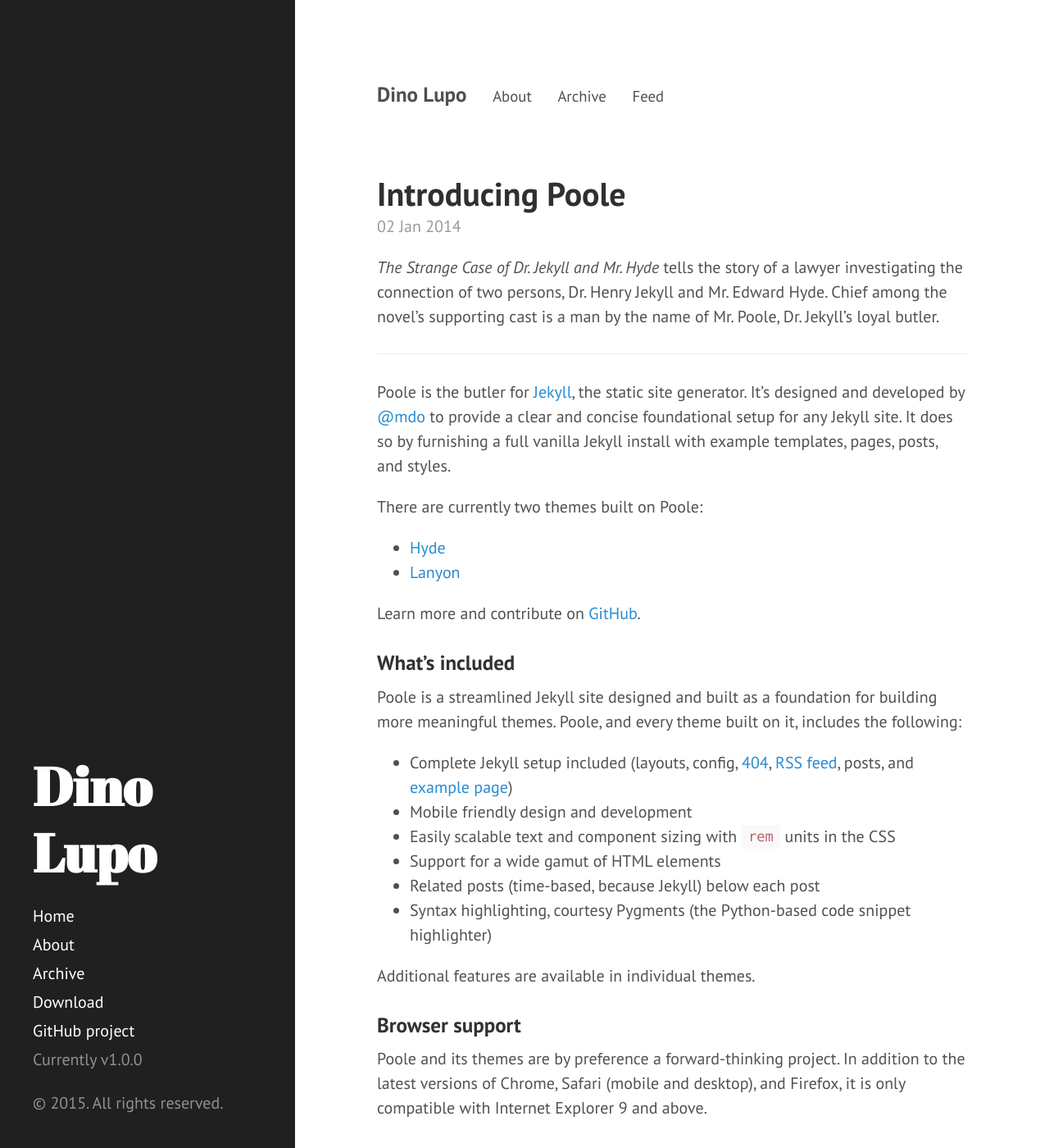
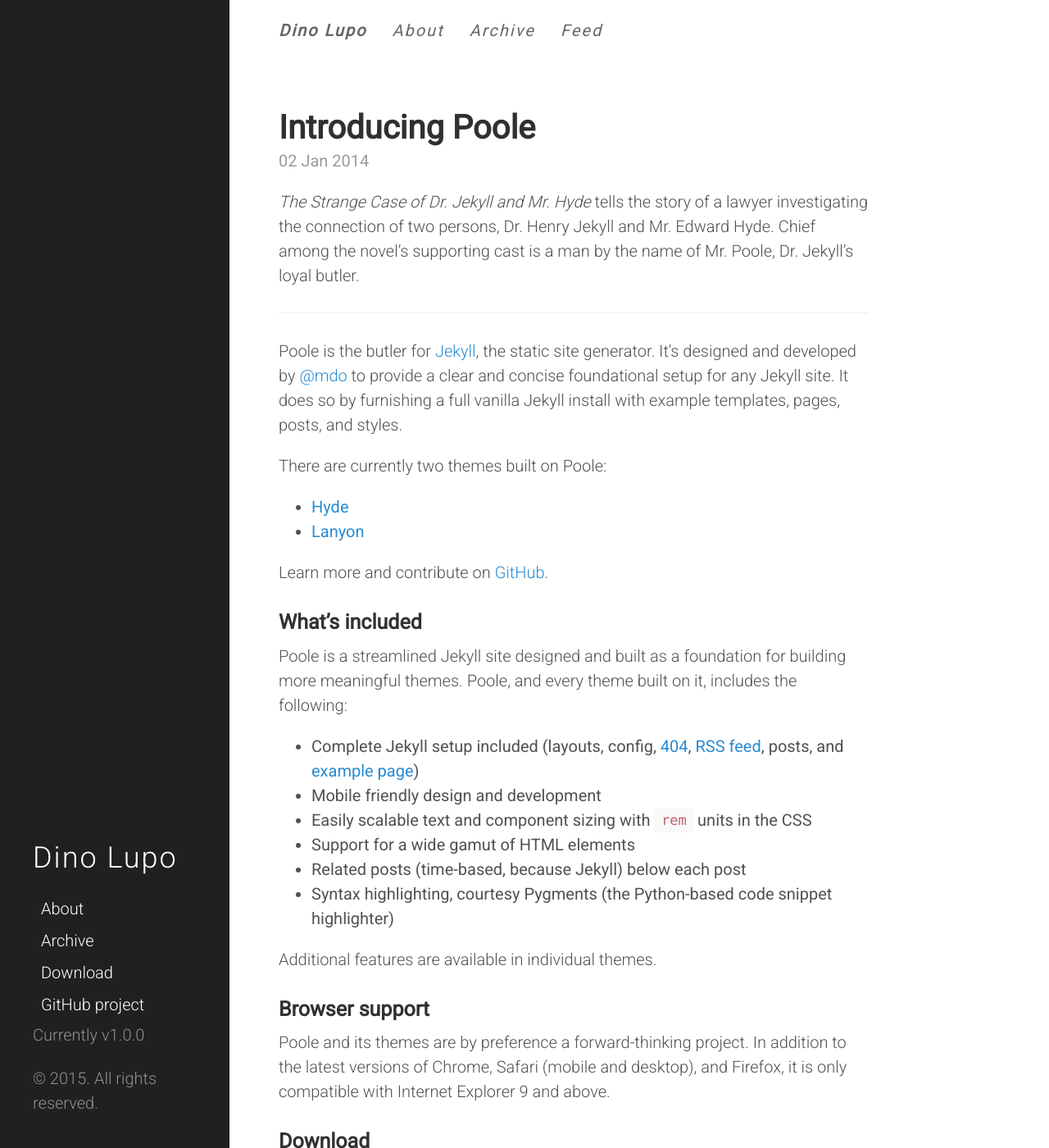
Before and after one commit to dinolupo/dinolupo.github.io, a Jekyll site: the page built from index.html, in a window 1280 px wide and 1400 px high. Shown: the whole window at 82% size. Built offline with Jekyll 4.4.1, drawn with Linux system fonts in a browser that asks for light colours; the list of posts is cut into pages by our own code.

Commit message:
Custom CSS

```diff
--- a/_includes/head.html
+++ b/_includes/head.html
@@ -17,7 +17,8 @@
 	<link rel="stylesheet" href="{{ site.baseurl }}/public/css/poole.css">
 	<link rel="stylesheet" href="{{ site.baseurl }}/public/css/syntax.css">
 	<link rel="stylesheet" href="{{ site.baseurl }}/public/css/hyde.css">
-  <link rel="stylesheet" href="http://fonts.googleapis.com/css?family=PT+Sans:400,400italic,700|Abril+Fatface">
+	<link rel="stylesheet" href="{{ site.baseurl }}/public/css/custom_styles.css">
+	<link href='http://fonts.googleapis.com/css?family=Roboto:400,300' rel='stylesheet' type='text/css'>
 
 	<!-- Icons -->
 	<link rel="apple-touch-icon-precomposed" sizes="144x144" href="{{ site.baseurl }}/public/apple-touch-icon-precomposed.png">
--- /dev/null
+++ b/public/css/custom_styles.css
@@ -0,0 +1,71 @@
+/* Dino Lupo custom CSS */
+
+html, body {
+  font-family: 'Roboto', sans-serif;
+}
+
+a, a:hover, a:active, a:visited {
+  text-decoration: none !important;
+}
+
+.masthead h3.masthead-title a {
+  font-size: 20px;
+  letter-spacing: 2px;
+  font-style: italic;
+  color: #666;
+}
+
+.masthead h3.masthead-title a:hover {
+  color: #000;
+}
+
+p {
+  font-size: 20px;
+  font-weight: 300;
+}
+
+.content {
+  margin-left: 16rem;
+  padding-top: 0rem;
+}
+
+.page h1 {
+  font-weight: 300;
+  font-size: 50px;
+}
+
+div.sidebar {
+  width: 14rem;
+}
+
+div.sidebar nav a:nth-child(1) {
+  display: none;
+}
+
+div.sidebar-about h1 {
+  font-size: 36px;
+  font-family: inherit;
+  font-weight: 300;
+  letter-spacing: 2px;
+}
+
+div.sidebar nav {
+  font-size: 20px;
+  font-weight: 300;
+}
+
+div.sidebar nav a {
+  -webkit-transition: background-color 0.5s;
+  transition: background-color 0.5s;
+  padding: 2px 10px;
+}
+
+div.sidebar nav a:hover {
+  background: #FFF;
+  color: #000;
+}
+
+.sidebar-nav-item.active {
+  border-left: 3px solid #FFF;
+  color: #FFF;
+}
```
Also changed, not shown: 1 other file. Lines whose indentation alone changed are shown as unchanged.
